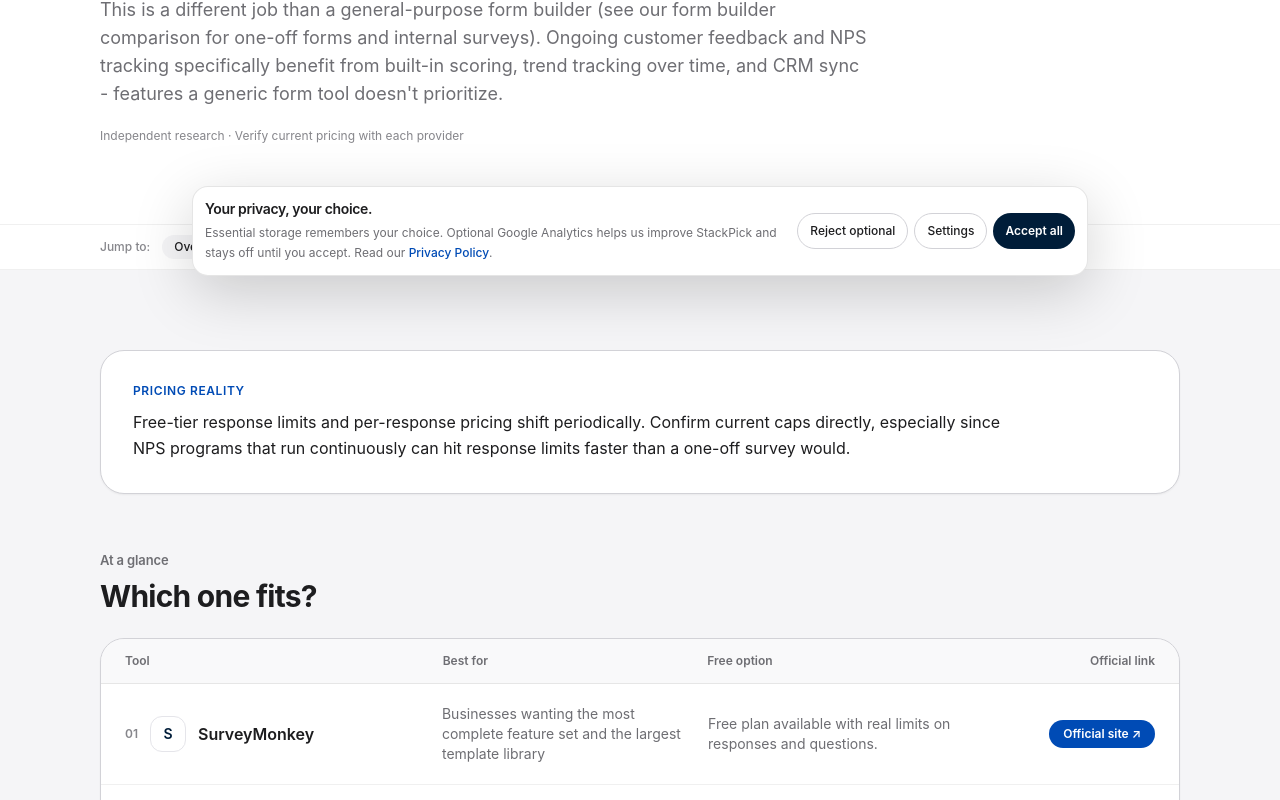
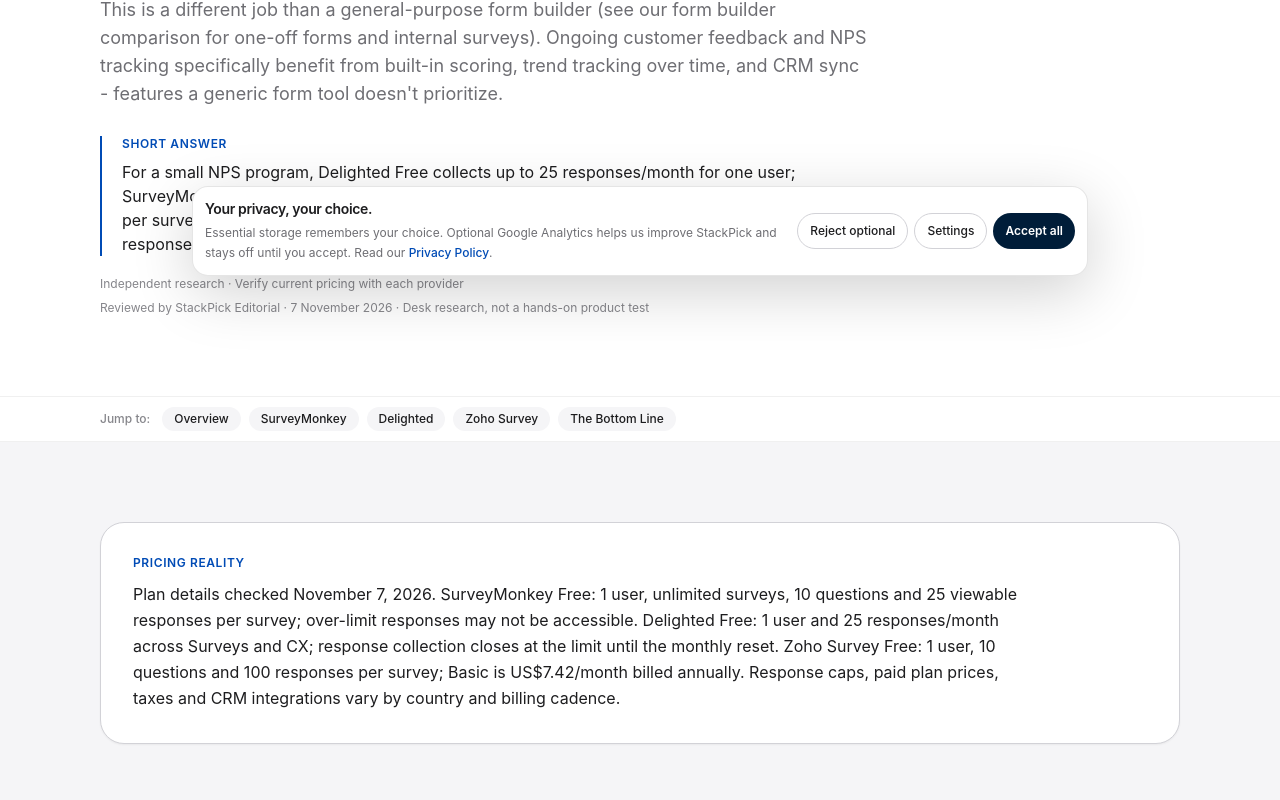
Before and after one commit to LinukaBandara/StackPick, a Next.js app: page /best/survey-nps-software in a window 1280 px wide. Shown: the part 500-1300 px from the top of the page. Built offline with nearby package versions, Linux system fonts and the light colour scheme; no server answers.

Commit message:
Add current NPS survey plan limits and measurement guidance

```diff
--- a/app/best/survey-nps-software/page.tsx
+++ b/app/best/survey-nps-software/page.tsx
@@ -13,35 +13,37 @@ export default function Page() {
     <ComparisonArticle
       title="Best Survey & Customer Feedback (NPS) Software for Small Business"
       slug="survey-nps-software"
+      reviewedOn="2026-11-07"
       intro="This is a different job than a general-purpose form builder (see our form builder comparison for one-off forms and internal surveys). Ongoing customer feedback and NPS tracking specifically benefit from built-in scoring, trend tracking over time, and CRM sync - features a generic form tool doesn't prioritize."
-      pricingNote="Free-tier response limits and per-response pricing shift periodically. Confirm current caps directly, especially since NPS programs that run continuously can hit response limits faster than a one-off survey would."
+      quickAnswer="For a small NPS program, Delighted Free collects up to 25 responses/month for one user; SurveyMonkey Free allows unlimited surveys with up to 10 questions and 25 viewable responses per survey; Zoho Survey Free allows 100 responses per survey and 10 questions. Compare response caps, trend reports, CRM integrations and exports—not just the survey builder."
+      pricingNote="Plan details checked November 7, 2026. SurveyMonkey Free: 1 user, unlimited surveys, 10 questions and 25 viewable responses per survey; over-limit responses may not be accessible. Delighted Free: 1 user and 25 responses/month across Surveys and CX; response collection closes at the limit until the monthly reset. Zoho Survey Free: 1 user, 10 questions and 100 responses per survey; Basic is US$7.42/month billed annually. Response caps, paid plan prices, taxes and CRM integrations vary by country and billing cadence."
       tools={[
         {
           name: "SurveyMonkey",
           bestFor: "Businesses wanting the most complete feature set and the largest template library",
-          freeOption: "Free plan available with real limits on responses and questions.",
+          freeOption: "Free Basic: 1 user, unlimited surveys, up to 10 questions and 25 viewable responses per survey; no credit card required. Paid tiers add logic, exports, CRM integrations and more response capacity.",
           tradeoff:
             "The largest, most mature platform in this category with built-in CSAT/NPS/CES tracking and real-time CRM sync (Salesforce, HubSpot) - genuinely the safest default if you're not sure what you need yet. Pricing climbs meaningfully at the tiers with deeper analytics and logic.",
-          url: "https://www.surveymonkey.com/",
+          url: "https://www.surveymonkey.com/product/free-vs-paid-plans/",
         },
         {
           name: "Delighted",
           bestFor: "Teams that specifically want a simple, dedicated NPS tool and nothing more",
-          freeOption: "Free tier available for a limited number of responses per month.",
+          freeOption: "Free plan supports one user and up to 25 responses/month across Delighted Surveys and CX. When the limit is reached, active surveys close to new responses until the monthly billing period resets.",
           tradeoff:
             "Deliberately narrow and simple - a clean NPS/CSAT survey that's fast to set up and easy for customers to answer in one tap, with none of the general survey-builder complexity. That narrowness is the whole point; it's the wrong tool if you also need general-purpose research surveys.",
-          url: "https://delighted.com/",
+          url: "https://delighted.com/pricing",
         },
         {
           name: "Zoho Survey",
           bestFor: "Budget-conscious teams, especially already using other Zoho products",
-          freeOption: "Free tier available with reasonable limits for small-scale use.",
+          freeOption: "Free plan: 1 user, 10 questions and 100 responses per survey. US Basic is US$7.42/month billed annually; higher tiers add branding, logic, integrations and analysis.",
           tradeoff:
             "The cheapest genuinely capable option here, with NPS and CSAT tracking included and clean integration if you're already on Zoho CRM or Zoho Desk. Template library and advanced logic options are noticeably thinner than SurveyMonkey's.",
-          url: "https://www.zoho.com/survey/",
+          url: "https://www.zoho.com/survey/pricing.html",
         },
       ]}
-      bottomLine="Not sure exactly what you need yet, want the most complete option? SurveyMonkey. Specifically want ongoing NPS tracking, nothing else? Delighted's simplicity is the feature, not a limitation. Tight budget, maybe already on Zoho? Zoho Survey. For one-off internal surveys or general forms instead of ongoing customer feedback, see our form builder comparison instead - it's a different job."
+      bottomLine="Choose SurveyMonkey when broad survey creation and its paid analysis/export ecosystem matter; Delighted when a simple ongoing CX/NPS program is the priority; and Zoho Survey when its response caps and existing Zoho integrations fit. For a valid NPS program, use the same 0–10 likelihood-to-recommend question over time, calculate promoters (9–10) minus detractors (0–6), track response rate and segment results carefully. Do not treat one small response sample as a representative customer verdict."
     />
   );
 }
```
